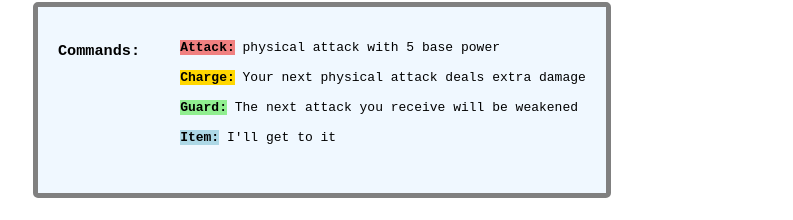
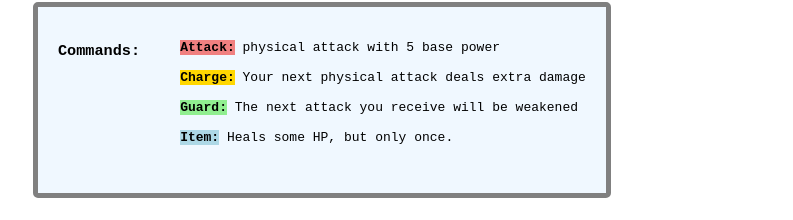
Before and after one commit to hanvad/personal-webpage, a plain HTML site: page turnbased.html in a window 1280 px wide. Shown: the part 516-736 px from the top of the page, without its empty margins (0-793 px from the left). Drawn offline with Linux system fonts and the light colour scheme.

Commit message:
Update turnbased.html
changed the item description

```diff
--- a/turnbased.html
+++ b/turnbased.html
@@ -58,7 +58,7 @@
                 <li> <strong id = "attack_button">Attack:</strong> physical attack with 5 base power</li>
                 <li> <strong id = "skill_button">Charge:</strong> Your next physical attack deals extra damage</li>
                 <li> <strong id = "guard_button">Guard:</strong> The next attack you receive will be weakened</li>
-                <li> <strong id = "item_button">Item:</strong> I'll get to it</li>
+                <li> <strong id = "item_button">Item:</strong> Heals some HP, but only once.</li>
             </ul>
 
         </div>
```
